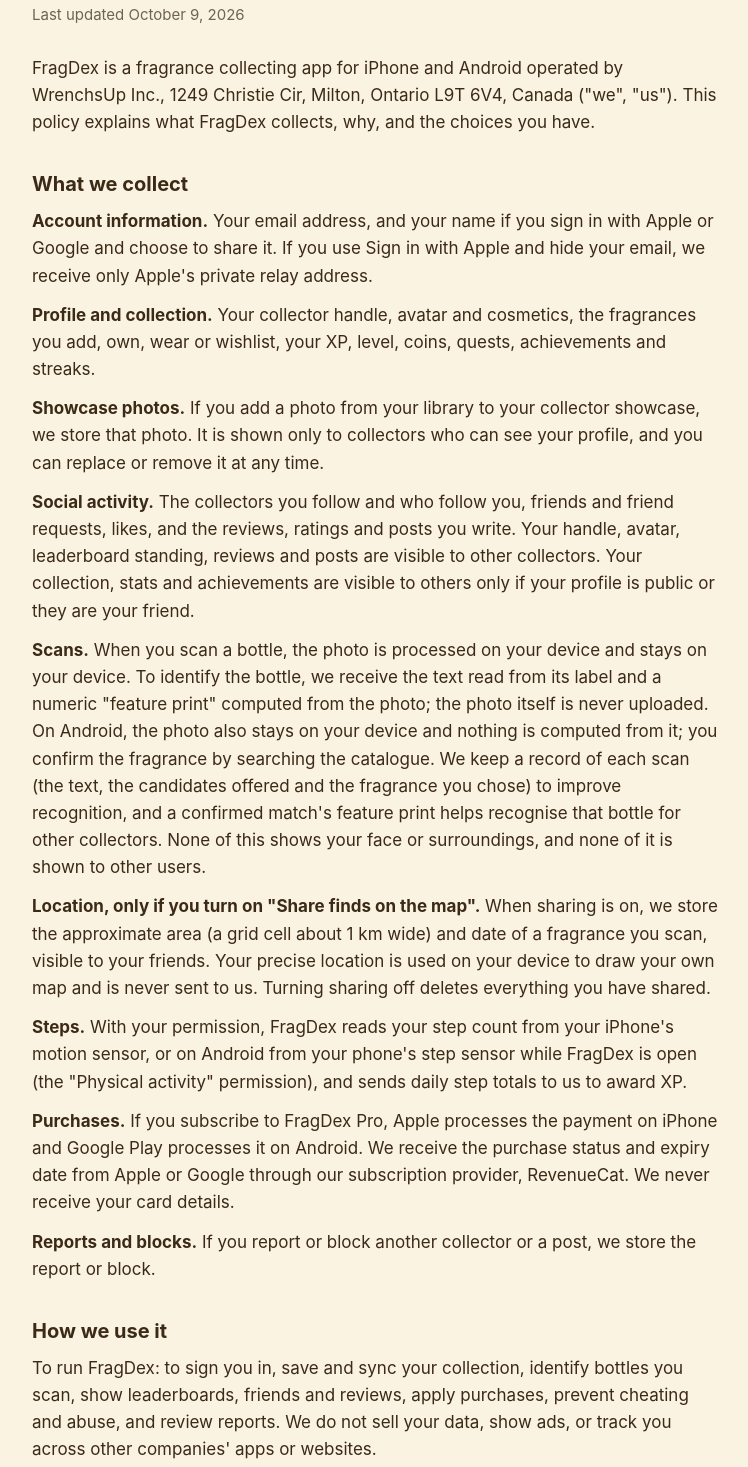
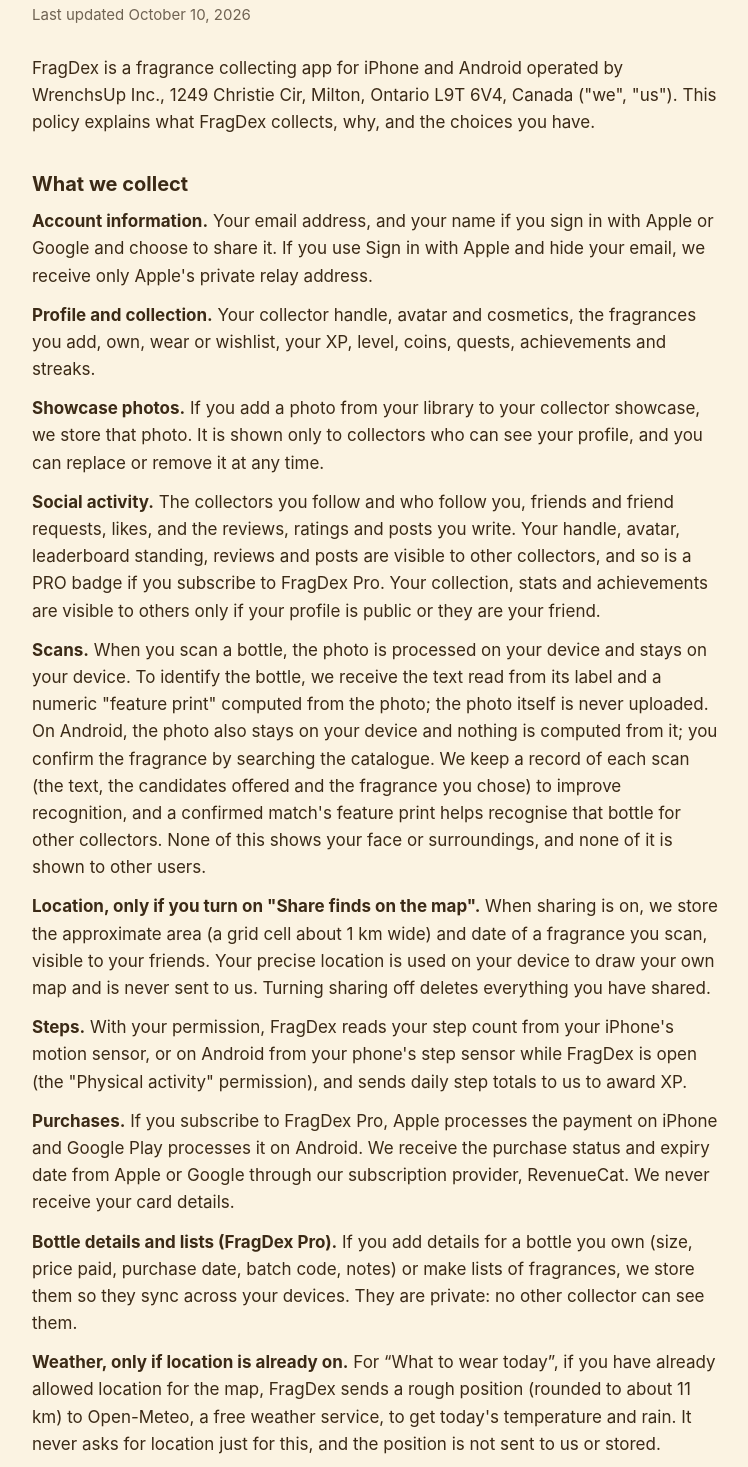
Before and after one commit to FazeNCode/fragdex, a plain HTML site: page privacy/index.html in a window 1280 px wide. Shown: the part 115-1582 px from the top of the page, without its empty margins (264-1012 px from the left). Drawn offline with Linux system fonts and the light colour scheme.

Commit message:
Privacy policy: weather, bottle details and lists, the Pro badge
- Weather for What to wear today: a rough position (about 11 km) sent to
  Open-Meteo, only when location is already on
- FragDex Pro bottle details and lists: stored privately
- The PRO badge is visible to other collectors
- The deletion page lists bottle details and lists

```diff
--- a/privacy/index.html
+++ b/privacy/index.html
@@ -12,7 +12,7 @@
   <header>
     <a class="brand" href="../">FRAGDEX</a>
     <h1>Privacy Policy</h1>
-    <p class="meta">Last updated October 9, 2026</p>
+    <p class="meta">Last updated October 10, 2026</p>
   </header>
 
   <p>FragDex is a fragrance collecting app for iPhone and Android operated by WrenchsUp Inc., 1249 Christie Cir, Milton, Ontario L9T 6V4, Canada ("we", "us"). This policy explains what FragDex collects, why, and the choices you have.</p>
@@ -25,7 +25,7 @@
 
   <p><strong>Showcase photos.</strong> If you add a photo from your library to your collector showcase, we store that photo. It is shown only to collectors who can see your profile, and you can replace or remove it at any time.</p>
 
-  <p><strong>Social activity.</strong> The collectors you follow and who follow you, friends and friend requests, likes, and the reviews, ratings and posts you write. Your handle, avatar, leaderboard standing, reviews and posts are visible to other collectors. Your collection, stats and achievements are visible to others only if your profile is public or they are your friend.</p>
+  <p><strong>Social activity.</strong> The collectors you follow and who follow you, friends and friend requests, likes, and the reviews, ratings and posts you write. Your handle, avatar, leaderboard standing, reviews and posts are visible to other collectors, and so is a PRO badge if you subscribe to FragDex Pro. Your collection, stats and achievements are visible to others only if your profile is public or they are your friend.</p>
 
   <p><strong>Scans.</strong> When you scan a bottle, the photo is processed on your device and stays on your device. To identify the bottle, we receive the text read from its label and a numeric "feature print" computed from the photo; the photo itself is never uploaded. On Android, the photo also stays on your device and nothing is computed from it; you confirm the fragrance by searching the catalogue. We keep a record of each scan (the text, the candidates offered and the fragrance you chose) to improve recognition, and a confirmed match's feature print helps recognise that bottle for other collectors. None of this shows your face or surroundings, and none of it is shown to other users.</p>
 
@@ -34,6 +34,10 @@
   <p><strong>Steps.</strong> With your permission, FragDex reads your step count from your iPhone's motion sensor, or on Android from your phone's step sensor while FragDex is open (the "Physical activity" permission), and sends daily step totals to us to award XP.</p>
 
   <p><strong>Purchases.</strong> If you subscribe to FragDex Pro, Apple processes the payment on iPhone and Google Play processes it on Android. We receive the purchase status and expiry date from Apple or Google through our subscription provider, RevenueCat. We never receive your card details.</p>
+
+  <p><strong>Bottle details and lists (FragDex Pro).</strong> If you add details for a bottle you own (size, price paid, purchase date, batch code, notes) or make lists of fragrances, we store them so they sync across your devices. They are private: no other collector can see them.</p>
+
+  <p><strong>Weather, only if location is already on.</strong> For “What to wear today”, if you have already allowed location for the map, FragDex sends a rough position (rounded to about 11 km) to Open-Meteo, a free weather service, to get today's temperature and rain. It never asks for location just for this, and the position is not sent to us or stored.</p>
 
   <p><strong>Reports and blocks.</strong> If you report or block another collector or a post, we store the report or block.</p>
 
@@ -46,6 +50,7 @@
     <li><strong>Supabase</strong>: database, sign-in and hosting.</li>
     <li><strong>RevenueCat</strong>: subscription status.</li>
     <li><strong>Apple</strong> and <strong>Google</strong>: sign-in, if you choose them, and App Store and Google Play payments.</li>
+    <li><strong>Open-Meteo</strong>: today's weather, from a rough position, only if location is on (see above).</li>
     <li><strong>Mapbox</strong>: map display. Mapbox receives technical information such as your IP address and map requests.</li>
     <li><strong>Amazon Web Services</strong>: fragrance images.</li>
   </ul>
```
Also changed, not shown: delete-account/index.html (+1 -0 lines).
